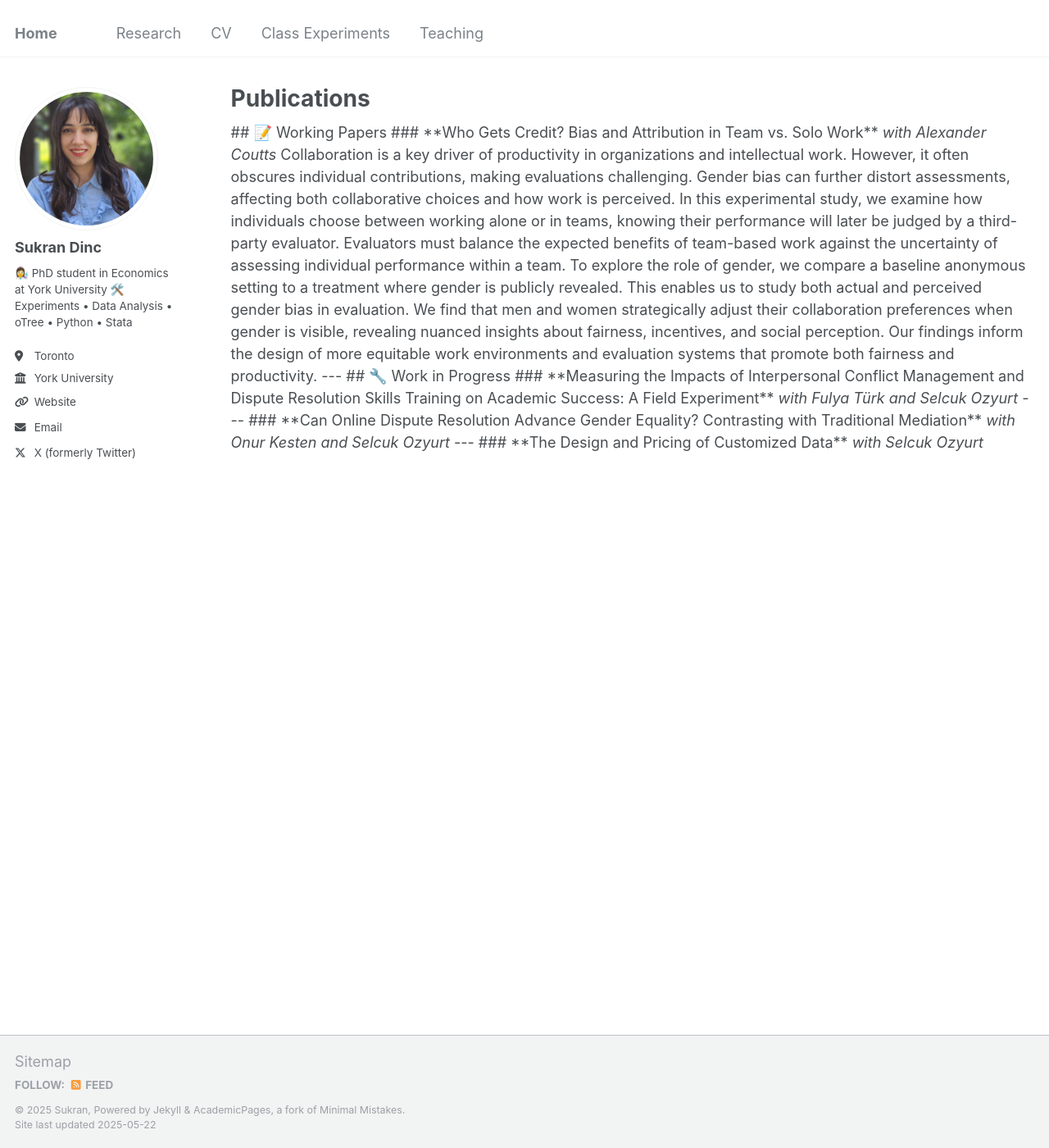
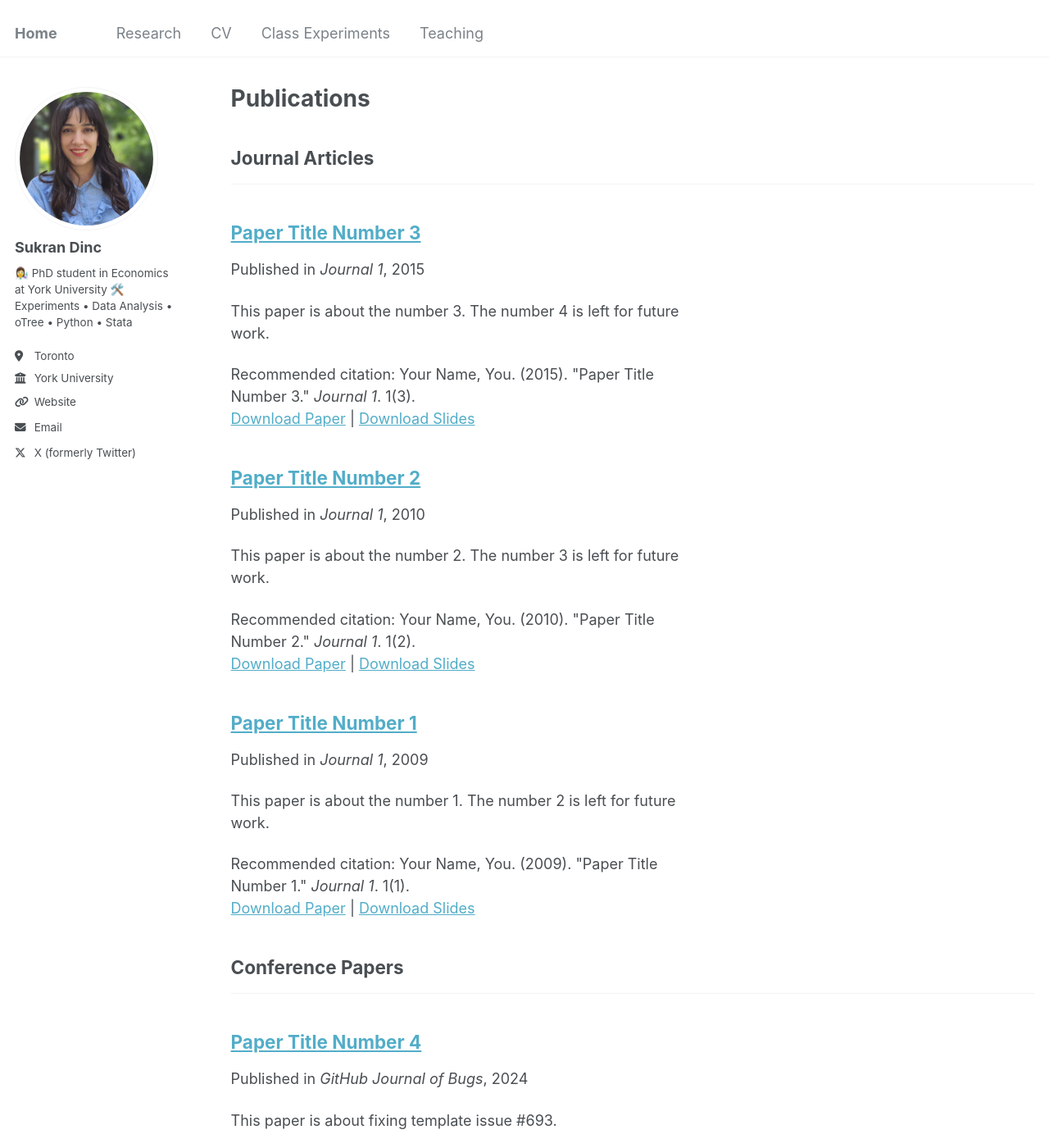
Before and after one commit to sukrandinc/sukrandinc.github.io, a Jekyll site: the page built from _pages/publications.html, in a window 1280 px wide and 1400 px high. Shown: the whole window at 82% size. Built offline with Jekyll 4.4.1, drawn with Linux system fonts in a browser that asks for light colours; some of the changed text lies outside the part shown.

Commit message:
Update publications.html

```diff
--- a/_pages/publications.html
+++ b/_pages/publications.html
@@ -10,38 +10,11 @@ author_profile: true
 {% endif %}
 
 {% include base_path %}
-## 📝 Working Papers
 
-### **Who Gets Credit? Bias and Attribution in Team vs. Solo Work**
-<em>with Alexander Coutts</em>
 
-Collaboration is a key driver of productivity in organizations and intellectual work. However, it often obscures individual contributions, making evaluations challenging. Gender bias can further distort assessments, affecting both collaborative choices and how work is perceived.
-
-In this experimental study, we examine how individuals choose between working alone or in teams, knowing their performance will later be judged by a third-party evaluator. Evaluators must balance the expected benefits of team-based work against the uncertainty of assessing individual performance within a team.
-
-To explore the role of gender, we compare a baseline anonymous setting to a treatment where gender is publicly revealed. This enables us to study both actual and perceived gender bias in evaluation. We find that men and women strategically adjust their collaboration preferences when gender is visible, revealing nuanced insights about fairness, incentives, and social perception.
-
-Our findings inform the design of more equitable work environments and evaluation systems that promote both fairness and productivity.
-
----
-
-## 🔧 Work in Progress
-
-### **Measuring the Impacts of Interpersonal Conflict Management and Dispute Resolution Skills Training on Academic Success: A Field Experiment**
-<em>with Fulya Türk and Selcuk Ozyurt</em>
-
----
-
-### **Can Online Dispute Resolution Advance Gender Equality? Contrasting with Traditional Mediation**
-<em>with Onur Kesten and Selcuk Ozyurt</em>
-
----
-
-### **The Design and Pricing of Customized Data**
-<em>with Selcuk Ozyurt</em>
 
 <!-- New style rendering if publication categories are defined -->
-{% comment %}
+
 <!-- New style rendering if publication categories are defined -->
 {% if site.publication_category %}
   {% for category in site.publication_category  %}
@@ -62,4 +35,3 @@ Our findings inform the design of more equitable work environments and evaluatio
     {% include archive-single.html %}
   {% endfor %}
 {% endif %}
-{% endcomment %}
```
